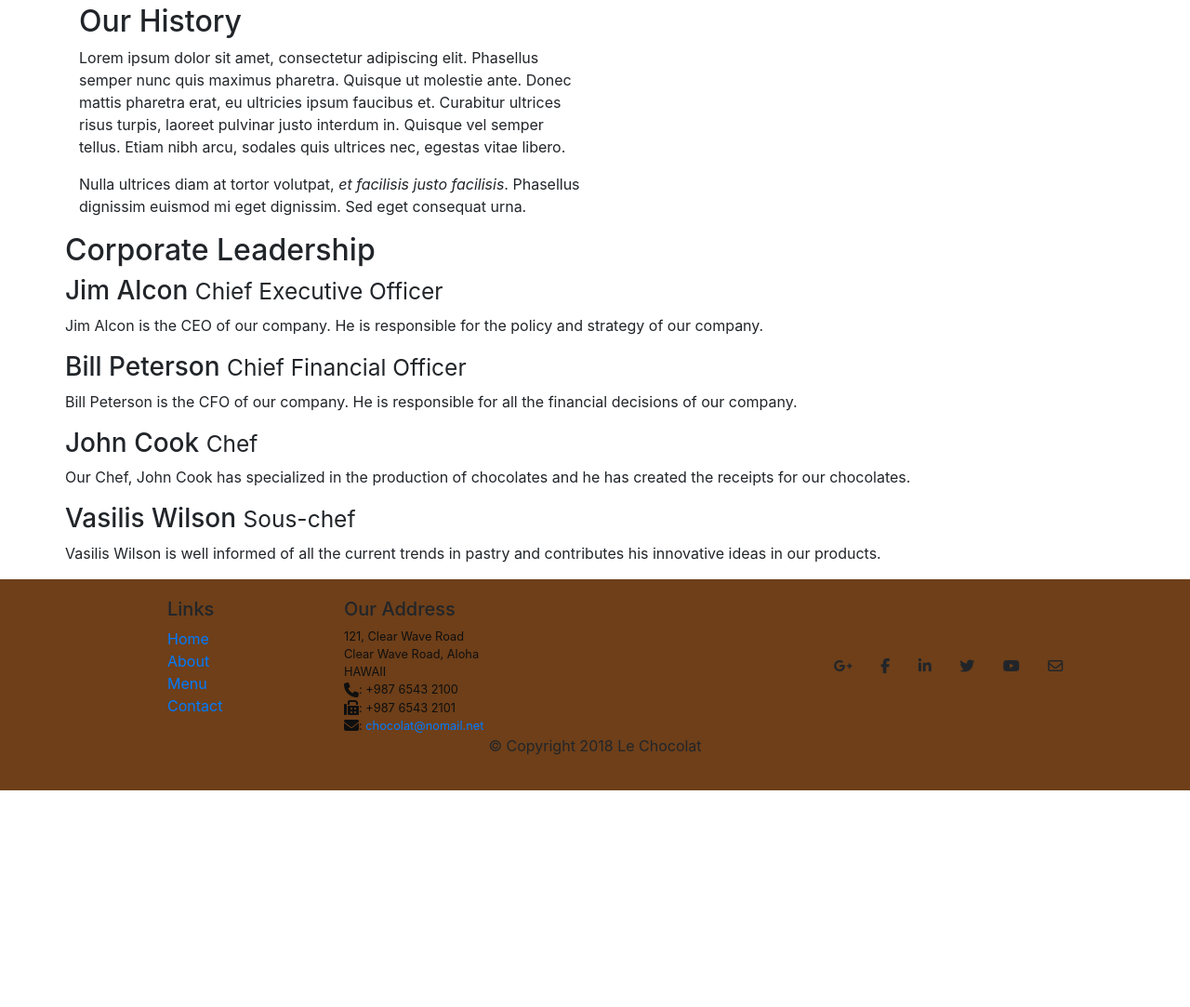
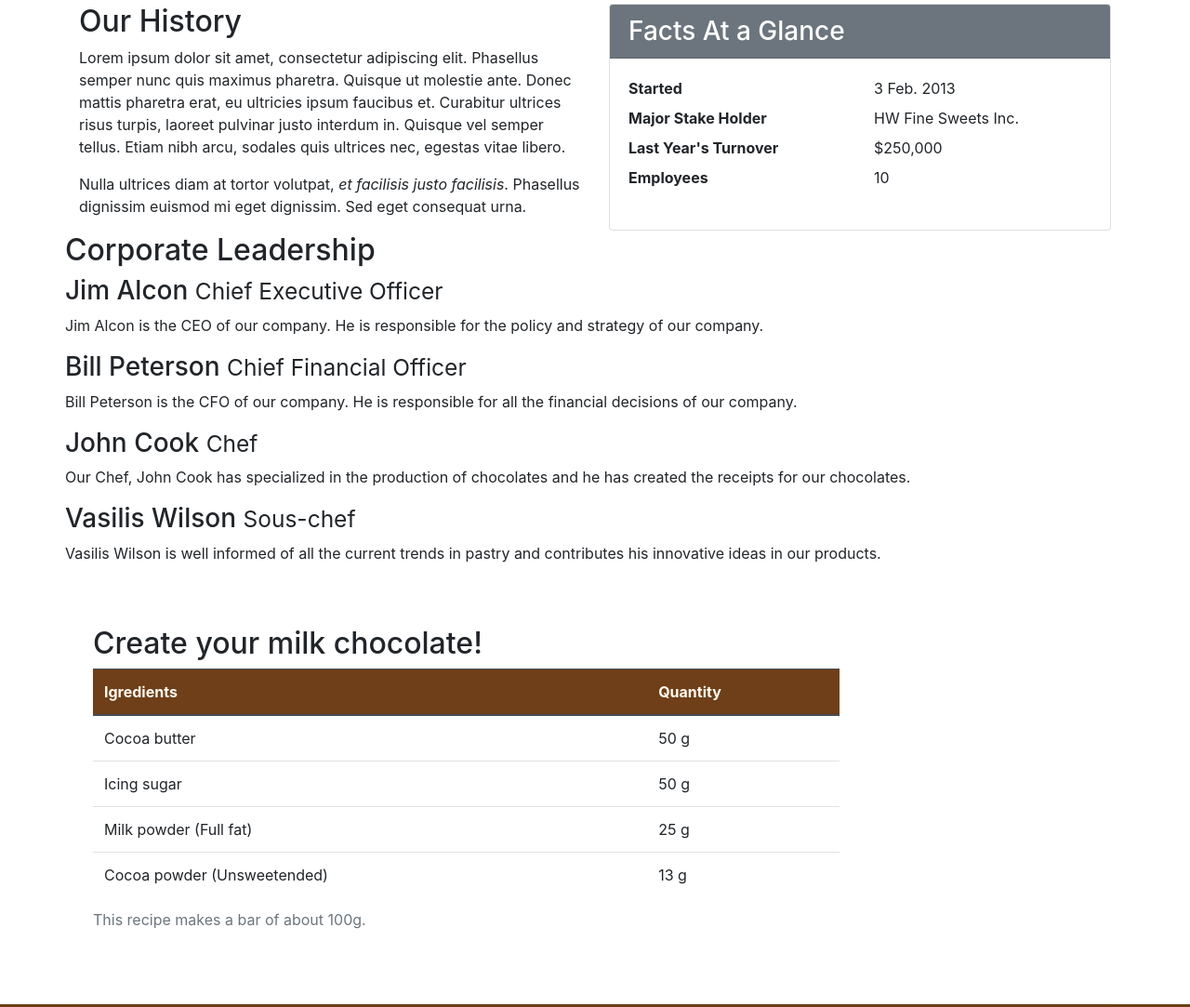
Before and after one commit to athenatsl/leChocolat, a plain HTML site: page aboutus.html in a window 1280 px wide. Shown: the part 437-1520 px from the top of the page at 93% size. Before the commit the page ends 1287 px from the top, so only its background shows below. Drawn offline with nearby package versions, Linux system fonts and the light colour scheme; a web font is replaced by a local one.

Commit message:
Tables and Cards

```diff
--- a/aboutus.html
+++ b/aboutus.html
@@ -12,19 +12,22 @@
 </head>
 
 <body>
-        <nav
-        class="navbar navbar-expand-md navbar-light bg-light fixed-top ">
+    <nav class="navbar navbar-expand-md navbar-light bg-light fixed-top ">
         <div class="container">
-                <a class="navbar-brand" href="#" >Le Chocolat</a>
+            <a class="navbar-brand" href="#" style="font-family: 'Lobster', cursive;">Le Chocolat</a>
             <button class="navbar-toggler" type="button" data-toggle="collapse" data-target="#Navbar">
                 <span class="navbar-toggler-icon"></span>
             </button>
             <div class="collapse navbar-collapse" id="Navbar">
                 <ul class="navbar-nav">
-                        <li class="nav-item"><a class="nav-link" href="./index.html"><span class="fa fa-home fa-lg"></span> Home</a></li>
-                        <li class="nav-item active"><a class="nav-link" href="#"><span class="fa fa-info fa-lg"></span> About</a></li>
-                        <li class="nav-item"><a class="nav-link" href="#"><span class="fa fa-list fa-lg"></span> Menu</a></li>
-                        <li class="nav-item"><a class="nav-link" href="#"><span class="fa fa-address-card fa-lg"></span> Contact</a></li>
+                    <li class="nav-item"><a class="nav-link" href="./index.html"><span class="fa fa-home fa-lg"></span>
+                            Home</a></li>
+                    <li class="nav-item active"><a class="nav-link" href="#"><span class="fa fa-info fa-lg"></span>
+                            About</a></li>
+                    <li class="nav-item"><a class="nav-link" href="#"><span class="fa fa-list fa-lg"></span> Menu</a>
+                    </li>
+                    <li class="nav-item"><a class="nav-link" href="#"><span class="fa fa-address-card fa-lg"></span>
+                            Contact</a></li>
                 </ul>
             </div>
         </div>
@@ -34,7 +37,8 @@
             <div class="row row-header">
                 <div class="col-12 col-sm-8">
                     <h1 style="font-family: 'Lobster', cursive;">Le Chocolat</h1>
-                    <p>We combine experience with creativity to create innovative tastes based on classic chocolate recipes. Our creations will travel you in the chocolate world!</p>
+                    <p>We combine experience with creativity to create innovative tastes based on classic chocolate
+                        recipes. Our creations will travel you in the chocolate world!</p>
                 </div>
                 <div class="col col-sm">
                 </div>
@@ -56,13 +60,32 @@
             </div>
         </div>
 
-        <div  class="row">
+        <div class="row">
             <div class="col-12 col-sm-6">
                 <h2>Our History</h2>
-                <p>Lorem ipsum dolor sit amet, consectetur adipiscing elit. Phasellus semper nunc quis maximus pharetra. Quisque ut molestie ante. Donec mattis pharetra erat, eu ultricies ipsum faucibus et. Curabitur ultrices risus turpis, laoreet pulvinar justo interdum in. Quisque vel semper tellus. Etiam nibh arcu, sodales quis ultrices nec, egestas vitae libero. </p>
-                <p>Nulla ultrices diam at tortor volutpat, <em>et facilisis justo facilisis</em>. Phasellus dignissim euismod mi eget dignissim. Sed eget consequat urna. </p>
+                <p>Lorem ipsum dolor sit amet, consectetur adipiscing elit. Phasellus semper nunc quis maximus pharetra.
+                    Quisque ut molestie ante. Donec mattis pharetra erat, eu ultricies ipsum faucibus et. Curabitur
+                    ultrices risus turpis, laoreet pulvinar justo interdum in. Quisque vel semper tellus. Etiam nibh
+                    arcu, sodales quis ultrices nec, egestas vitae libero. </p>
+                <p>Nulla ultrices diam at tortor volutpat, <em>et facilisis justo facilisis</em>. Phasellus dignissim
+                    euismod mi eget dignissim. Sed eget consequat urna. </p>
             </div>
             <div class="col col-sm">
+                    <div class="card">
+                            <h3 class="card-header bg-secondary text-white">Facts At a Glance</h3>
+                            <div class="card-body">
+                                <dl class="row">
+                                    <dt class="col-6">Started</dt>
+                                    <dd class="col-6">3 Feb. 2013</dd>
+                                    <dt class="col-6">Major Stake Holder</dt>
+                                    <dd class="col-6">HW Fine Sweets Inc.</dd>
+                                    <dt class="col-6">Last Year's Turnover</dt>
+                                    <dd class="col-6">$250,000</dd>
+                                    <dt class="col-6">Employees</dt>
+                                    <dd class="col-6">10</dd>
+                                </dl>
+                            </div>
+                        </div>
             </div>
         </div>
 
@@ -70,17 +93,59 @@
         <div class="row">
             <div>
                 <h2>Corporate Leadership</h2>
+
                 <h3>Jim Alcon <small>Chief Executive Officer </small></h3>
-                <p>Jim Alcon is the CEO of our company. He is responsible for the policy and strategy of our company. </p>
-                <h3>Bill Peterson  <small>Chief Financial Officer </small></h3>
-                <p>Bill Peterson is the CFO of our company. He is responsible for all the financial decisions of our company. </p>
+                <p>Jim Alcon is the CEO of our company. He is responsible for the policy and strategy of our company.
+                </p>
+                <h3>Bill Peterson <small>Chief Financial Officer </small></h3>
+                <p>Bill Peterson is the CFO of our company. He is responsible for all the financial decisions of our
+                    company. </p>
                 <h3>John Cook <small>Chef</small></h3>
-                <p>Our Chef, John Cook has specialized in the production of chocolates and he has created the receipts for our chocolates. </p>
-                <h3>Vasilis Wilson  <small>Sous-chef </small></h3>
-                <p>Vasilis Wilson is well informed of all the current trends in pastry and contributes his innovative ideas in our products. </p>
+                <p>Our Chef, John Cook has specialized in the production of chocolates and he has created the receipts
+                    for our chocolates. </p>
+                <h3>Vasilis Wilson <small>Sous-chef </small></h3>
+                <p>Vasilis Wilson is well informed of all the current trends in pastry and contributes his innovative
+                    ideas in our products. </p>
             </div>
         </div>
 
+        <div class="row row-content">
+            <div class="col-12 col-sm-9">
+                <h2> Create your milk chocolate!</h2>
+                <div class="table-responsive">
+                    <table class="table table-hover">
+                        <caption>This recipe makes a bar of about 100g.</caption>
+                        <thead class="thead-dark">
+                            <tr>
+                                <th>Igredients</th>
+                                <th>Quantity</th>
+                            </tr>
+                        </thead>
+                        <tbody>
+                            <tr>
+                                <td>Cocoa butter</td>
+                                <td>50 g</td>
+                            </tr>
+                            <tr>
+                                <td>Icing sugar</td>
+                                <td>50 g</td>
+                            </tr>
+                            <tr>
+                                <td>Milk powder (Full fat)</td>
+                                <td>25 g</td>
+                            </tr>
+                            <tr>
+                                <td>Cocoa powder (Unsweetended)</td>
+                                <td>13 g</td>
+                            </tr>
+                        </tbody>
+                    </table>
+                </div>
+            </div>
+            <div class="col-12 col-sm-3">
+            </div>
+
+        </div>
     </div>
 
     <footer class="footer">
@@ -99,7 +164,8 @@
                     <h5>Our Address</h5>
                     <address>
                         121, Clear Wave Road<br>
-                        Clear Wave<script src="node_modules/jquery/dist/jquery.min.js"></script>
+                        Clear Wave
+                        <script src="node_modules/jquery/dist/jquery.min.js"></script>
                         <script src="node_modules/tether/dist/js/tether.min.js"></script>
                         <script src="node_modules/popper.js/dist/umd/popper.min.js"></script>
                         <script src="node_modules/bootstrap/dist/js/bootstrap.min.js"></script> Road, Aloha<br>
@@ -112,7 +178,7 @@
                 </div>
                 <div class="col-sm align-self-center">
                     <div style="text-align:center">
-                            <a class="btn btn-social-icon btn-google-plus" href ="http://google.com/+">
+                        <a class="btn btn-social-icon btn-google-plus" href="http://google.com/+">
                             <i class="fa fa-google-plus"></i></a>
                         <a class="btn btn-social-icon btn-facebook" href="http://www.facebook.com/profile.php?id=">
                             <i class="fa fa-facebook"></i></a>
--- a/css/styles.css
+++ b/css/styles.css
@@ -32,3 +32,8 @@ body{
     padding:50px 0px 0px 0px;
     z-index:0;
 }
+.table .thead-dark th{
+    color:floralwhite;
+    background-color:#6E3F19
+}
+tr:hover {background-color:#dbb08db0!important}
```
Also changed, not shown: index.html (+13 -10 lines). Lines whose indentation alone changed are shown as unchanged.
